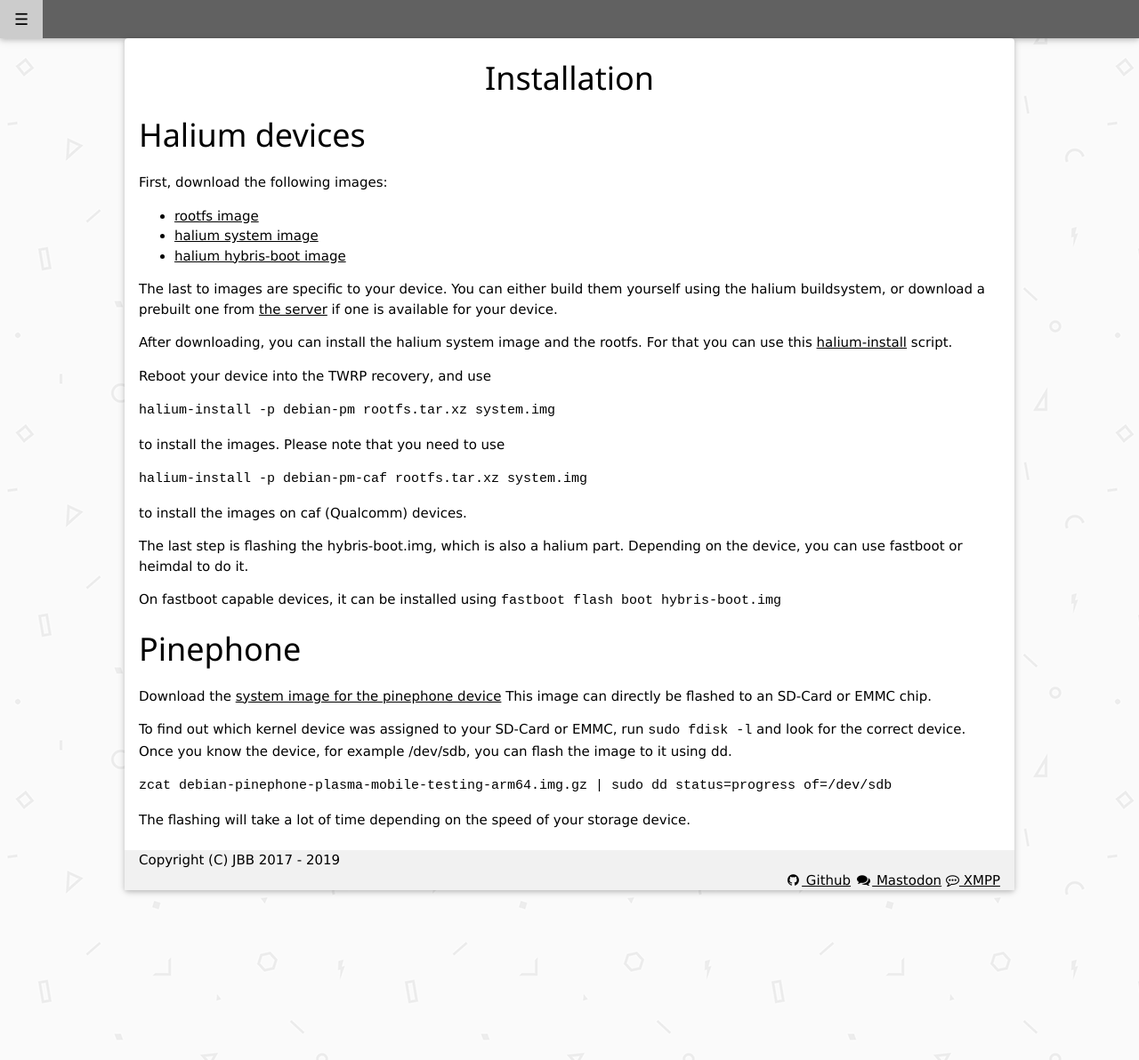
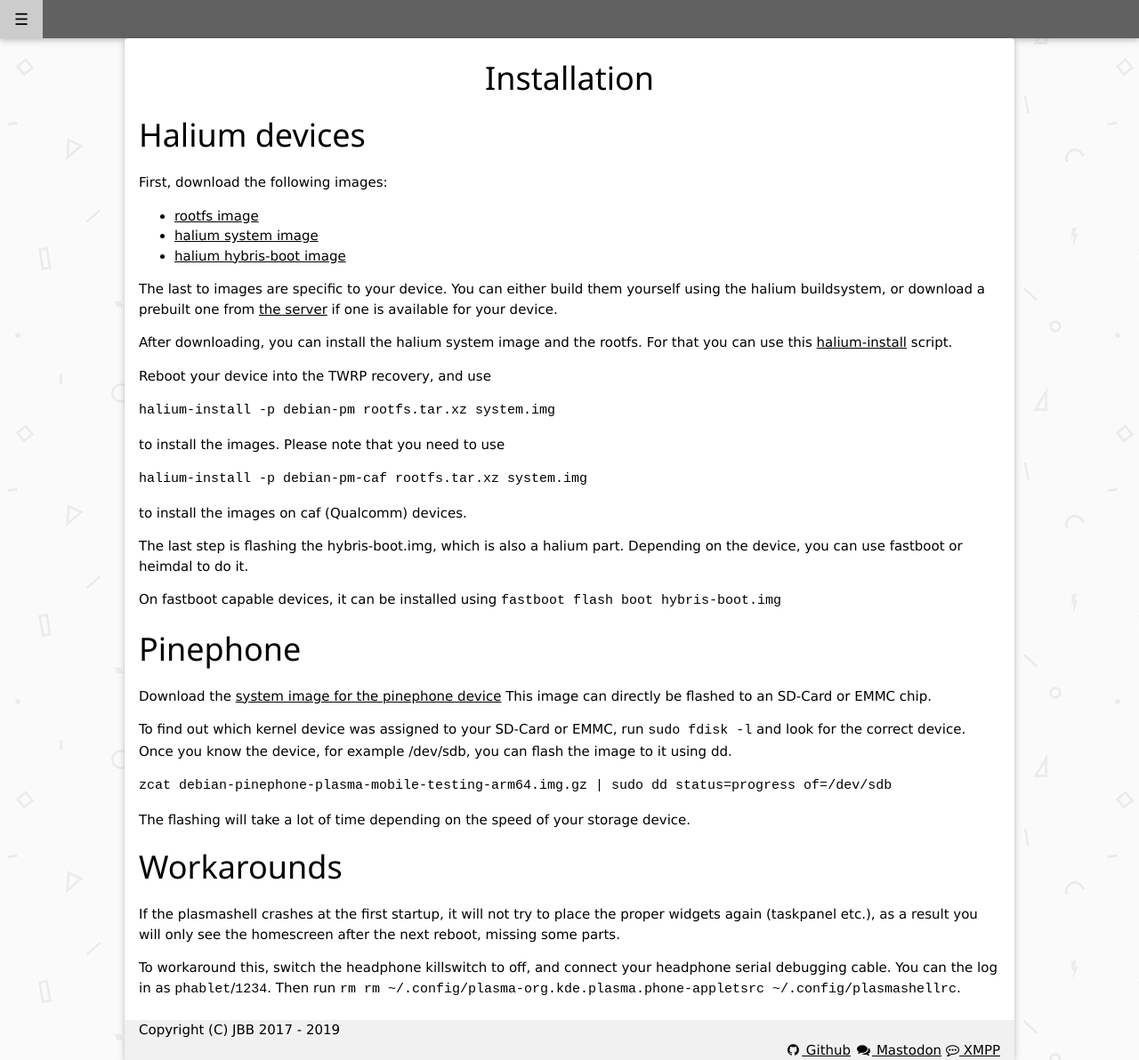
Before and after one commit to jbbgameich/jbbgameich.github.io, a Jekyll site: the page built from debian-pm/install.md, in a window 1280 px wide. Shown: the whole page at 89% size. Built offline with Jekyll 4.4.1, drawn with Linux system fonts in a browser that asks for light colours.

Commit message:
debian-pm: Document some workarounds

````diff
--- a/debian-pm/install.md
+++ b/debian-pm/install.md
@@ -44,3 +44,9 @@
 ```zcat debian-pinephone-plasma-mobile-testing-arm64.img.gz | sudo dd status=progress of=/dev/sdb```
 
 The flashing will take a lot of time depending on the speed of your storage device.
+
+# Workarounds
+If the plasmashell crashes at the first startup, it will not try to place the proper widgets again (taskpanel etc.), as a result you will only see the homescreen after the next reboot, missing some parts.
+
+To workaround this, switch the headphone killswitch to off, and connect your headphone serial debugging cable. You can the log in as `phablet`/`1234`.
+Then run `rm rm ~/.config/plasma-org.kde.plasma.phone-appletsrc ~/.config/plasmashellrc`.
````
